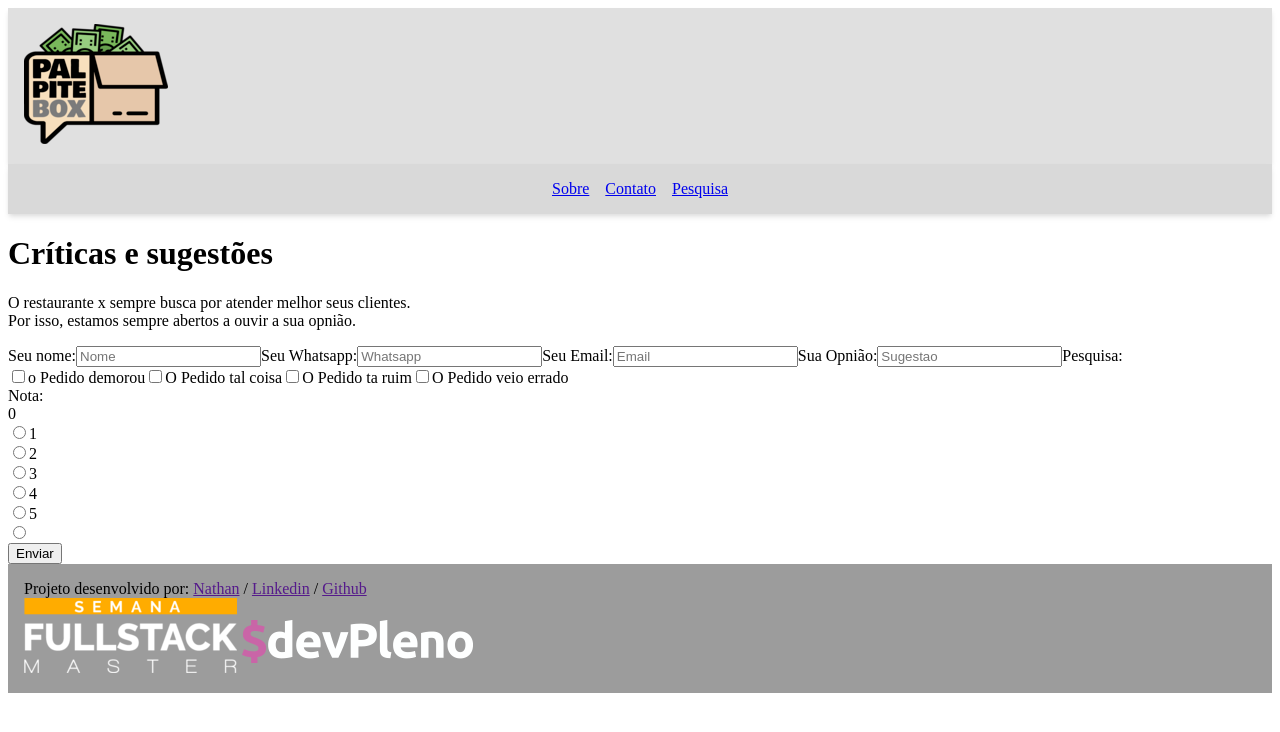
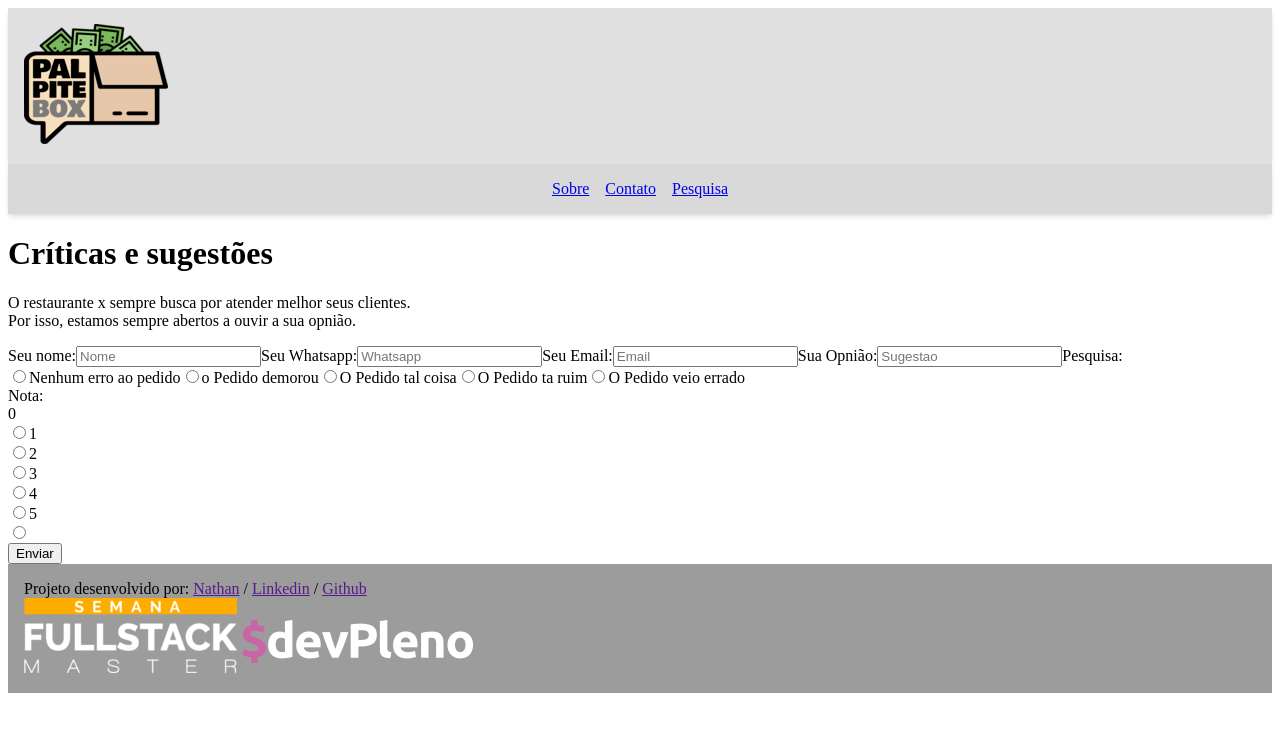
Before and after one commit to Epifron/Deimos, a Next.js app: page /pesquisa in a window 1280 px wide. Shown: the top 732 px of the page. Built offline with nearby package versions, Linux system fonts and the light colour scheme.

Commit message:
transform pes in radio button

```diff
--- a/pages/pesquisa.js
+++ b/pages/pesquisa.js
@@ -12,6 +12,7 @@ export default function Pesquisa() {
   });
   const notas = [0, 1, 2, 3, 4, 5];
   const pesquisas = [
+    { text: "Nenhum erro ao pedido" },
     { text: "o Pedido demorou" },
     { text: "O Pedido tal coisa" },
     { text: "O Pedido ta ruim" },
@@ -88,12 +89,11 @@ export default function Pesquisa() {
           />
           <label className="font-bold">Pesquisa:</label>
           <div className="">
-            {pesquisas.map((pesquisa, idx) => {
+            {pesquisas.map((pesquisa) => {
               return (
                 <label className="w-1/6">
                   <input
-                    type="checkbox"
-                    id={idx}
+                    type="radio"
                     name="Pesquisa"
                     value={pesquisa.text}
                     onChange={onChange}
```
